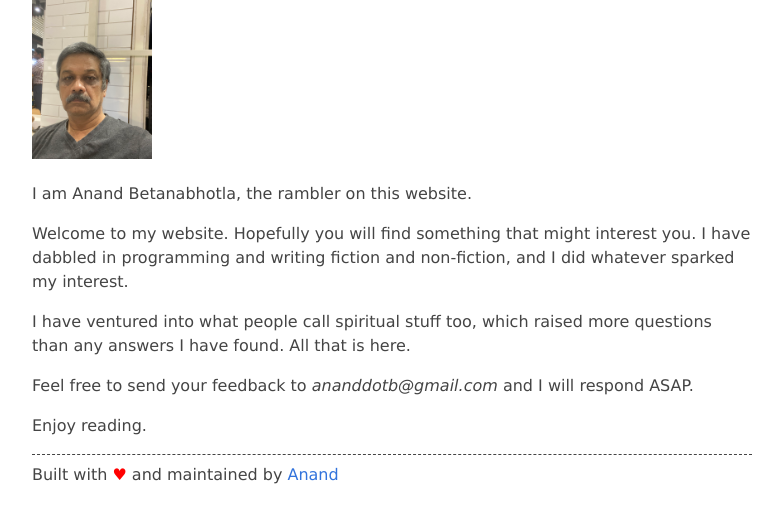
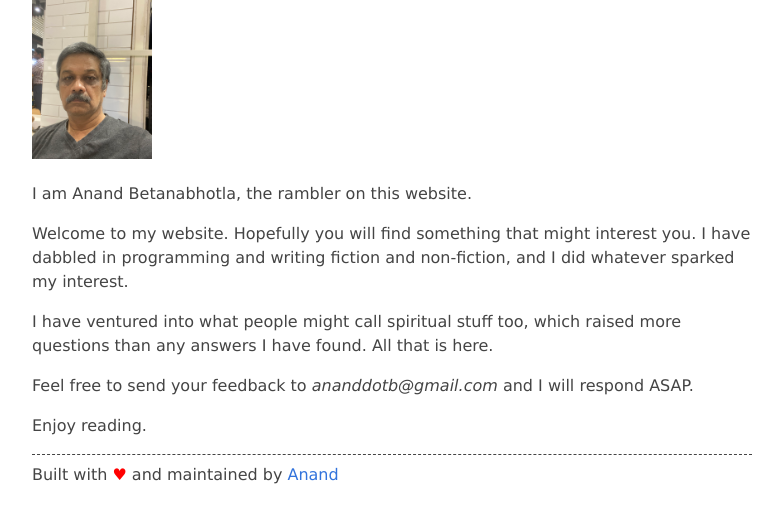
Before and after one commit to ananddotb/rambler, a Flask app: page /about in a window 1280 px wide. Shown: the part 247-770 px from the top of the page, without its empty margins (248-1029 px from the left). Run offline with Flask 2, Linux system fonts and the light colour scheme.

Commit message:
removed unnecessary text

```diff
--- a/templates/about.html
+++ b/templates/about.html
@@ -8,7 +8,7 @@
         <p>
             Welcome to my website. Hopefully you will find something that might interest you. I have dabbled in programming and writing fiction and non-fiction, and I did whatever sparked my interest.
             </p><p>
-            I have ventured into what people call spiritual stuff too, which raised more questions than any answers I have found. All that is here.
+            I have ventured into what people might call spiritual stuff too, which raised more questions than any answers I have found. All that is here.
             </p><p>
             Feel free to send your feedback to <em>ananddotb@gmail.com</em> and I will respond ASAP.
             </p><p>
--- a/templates/index.html
+++ b/templates/index.html
@@ -8,12 +8,9 @@
                 <li><a href="/poems">Poems</a></li>
                 <li><a href="/stories">Short Stories</a></li>
                 <li><a href="/thoughts">Thoughts</a></li>
-                <!--<li><a href="/facts">Facts</a></li>-->
-                <!--<li><a href="/memoirs">Memoirs</a></li>-->
-                <li><a href="/helloworldpython">Hello, Python</a></li>
+                <li><'a href="/helloworldpython">Hello, Python</a></li>
                 <li><a href="/articles">Articles</a></li>
                 <li><a href="/english">Grammar Assistant</a></li>
-                <!--<li><a href="/quiz">Quiz</a></li>-->
             </ul>
        </div>
 {% endblock %}
```
